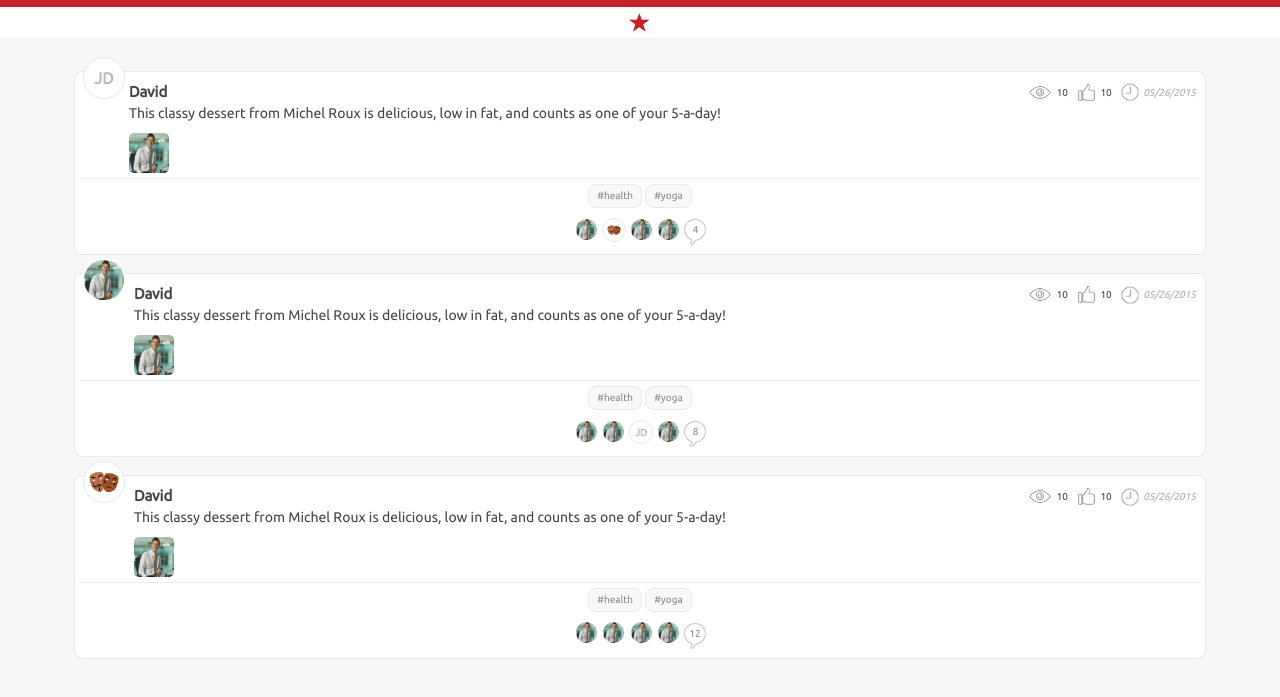
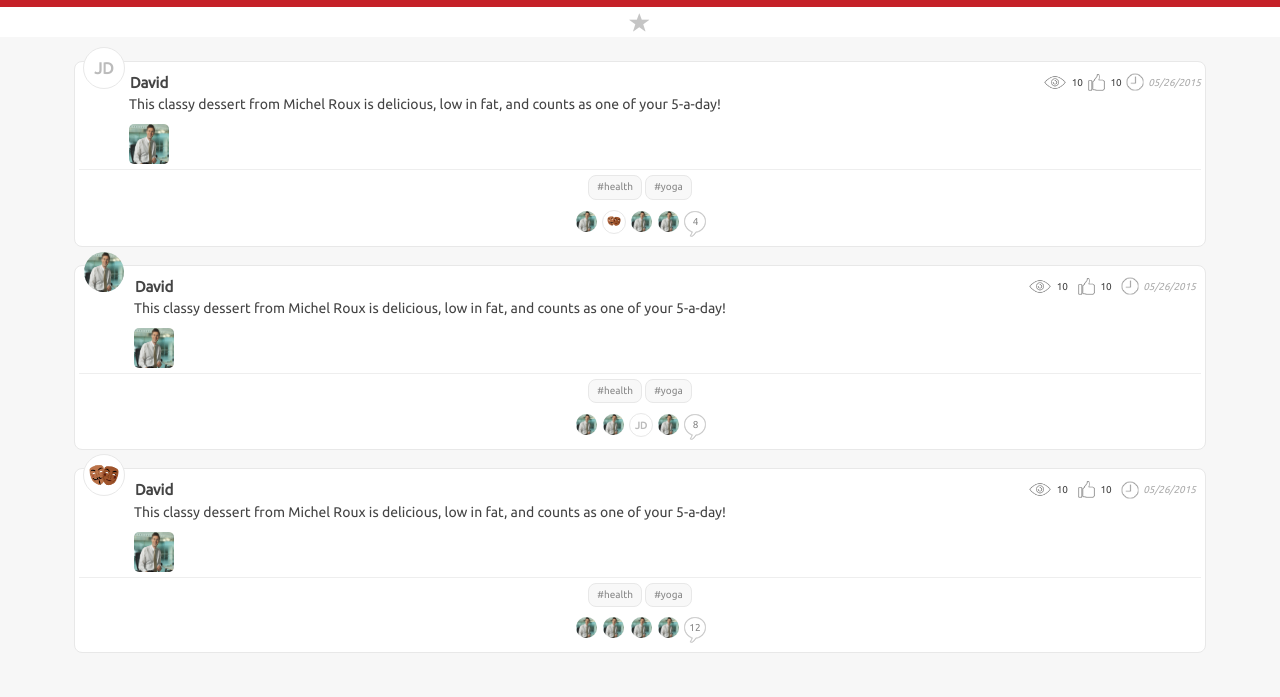
Before and after one commit to imaginationcoder/samepinch-phonegap-ui, a plain HTML site: page index.html in a window 1280 px wide. Shown: the part 43-740 px from the top of the page. Drawn offline with nearby package versions, Linux system fonts and the light colour scheme; a script that the page names is missing; files whose address does not match are found by name.

Commit message:
added favourite toggle color n profile name dots

```diff
--- a/css/style.css
+++ b/css/style.css
@@ -57,6 +57,9 @@ body {
 }
 .mtop30{
 	margin-top:30px;
+}
+.mtop40{
+	margin-top:40px;
 }
 
 .mbottom5 {
@@ -121,10 +124,12 @@ body {
 
 
 .favorite-bar {
-	background-color:#ffffff;
+	background-color:rgba(255,255,255,0.9);
 	height:30px;
 	width:100%;
 	padding:4px 0;
+	position:fixed;
+	z-index:10;
 }
 .favorite-bar a{
 	text-align:center;
@@ -136,8 +141,11 @@ body {
 	color:#c5c5c5;
 }
 
-.favorite-bar a:hover, .favorite-bar a.fav-active{
+.favorite-bar a.fav-active{
 	color:#c52128;
+}
+.fav-inactive {
+color:#c5c5c5;
 }
 
 .wall-post-box {
@@ -320,6 +328,8 @@ body {
 	 font-size:15px;
 	 font-weight:bold;
  }
+
+
  #viewPost .profile-name {
 	 margin-left:5px;
 	 margin-top:5px;
@@ -1049,3 +1059,32 @@ code {
 	padding:6px 10px;
 	border-bottom:1px solid #e8e8e8;
 }
+
+.about-description {
+	background-color:#ffffff;
+	padding:9px 0;
+}
+
+.post-image-placeholder{
+  background: url('../img/viewpost-postimg-placeholder.png') no-repeat;
+ height: 165px;
+ width: 295px;
+}
+
+#Wall .profile-name {
+text-overflow: ellipsis;
+width:40px;
+border: 1px solid transparent;
+white-space: nowrap;
+overflow: hidden;
+ }
+
+@media (min-width:400px) {
+#Wall .profile-name {
+text-overflow: ellipsis;
+width:auto;
+border: 1px solid transparent;
+white-space: nowrap;
+overflow: hidden;
+ }
+}
--- a/index.html
+++ b/index.html
@@ -76,7 +76,7 @@
   </div>
   <div class="container-fluid">
     <div class="row">
-      <div class="favorite-bar"> <a href="favorites.html" class="fav-active"><span class="glyphicon glyphicon-star"></span></a> </div>
+      <div class="favorite-bar"> <a href="#" id="hello"><span class="glyphicon glyphicon-star"></span></a> </div>
     </div>
   </div>
 
@@ -90,7 +90,7 @@
   </div>
 </div>-->
 
-  <div class="container mtop20 mbottom20">
+  <div class="container mtop40 mbottom20">
     <div class="row">
       <div class="col-md-12">
 
@@ -99,7 +99,7 @@
           <div class="wall-post-box">
             <div class="profile-pic-wrap profilepic-placeholder">JD</div>
             <div class="profile-name pull-left mleft50 mtop5">David</div>
-            <div class="pull-right mtop5 icon-counts"> <img src="img/icon-view-count.png" width="26" height="15" alt=""/> <span class="mright5">10</span> <img src="img/icon-upvote-gray.png" width="21" height="21" alt=""/> <span class="mright5">10</span> <img src="img/time.png" width="20" height="20" alt=""/> <span class="mright5 time-style">05/26/2015</span> </div>
+            <div class="pull-right mtop5 icon-counts"> <img src="img/icon-view-count.png" width="26" height="15" alt=""/> <span>10</span> <img src="img/icon-upvote-gray.png" width="21" height="21" alt=""/> <span>10</span> <img src="img/time.png" width="20" height="20" alt=""/> <span class="time-style">05/26/2015</span> </div>
             <div class="clearfix"></div>
             <div class="post-content mleft50">
               <p>This classy dessert from Michel Roux
@@ -222,6 +222,17 @@ $(document).ready(function() {
 		  })
 
 	})
+
+
+		$('#hello').on('click',function(){
+		if($(this).hasClass('fav-active')){
+			$(this).removeClass('fav-active')
+		}else{
+			$(this).addClass('fav-active')
+		}
+	})
+
+
 </script>
 </body>
 </html>
```
Also changed, not shown: Profile.html (+7 -0 lines), img/viewpost-postimg-placeholder.png (added).
